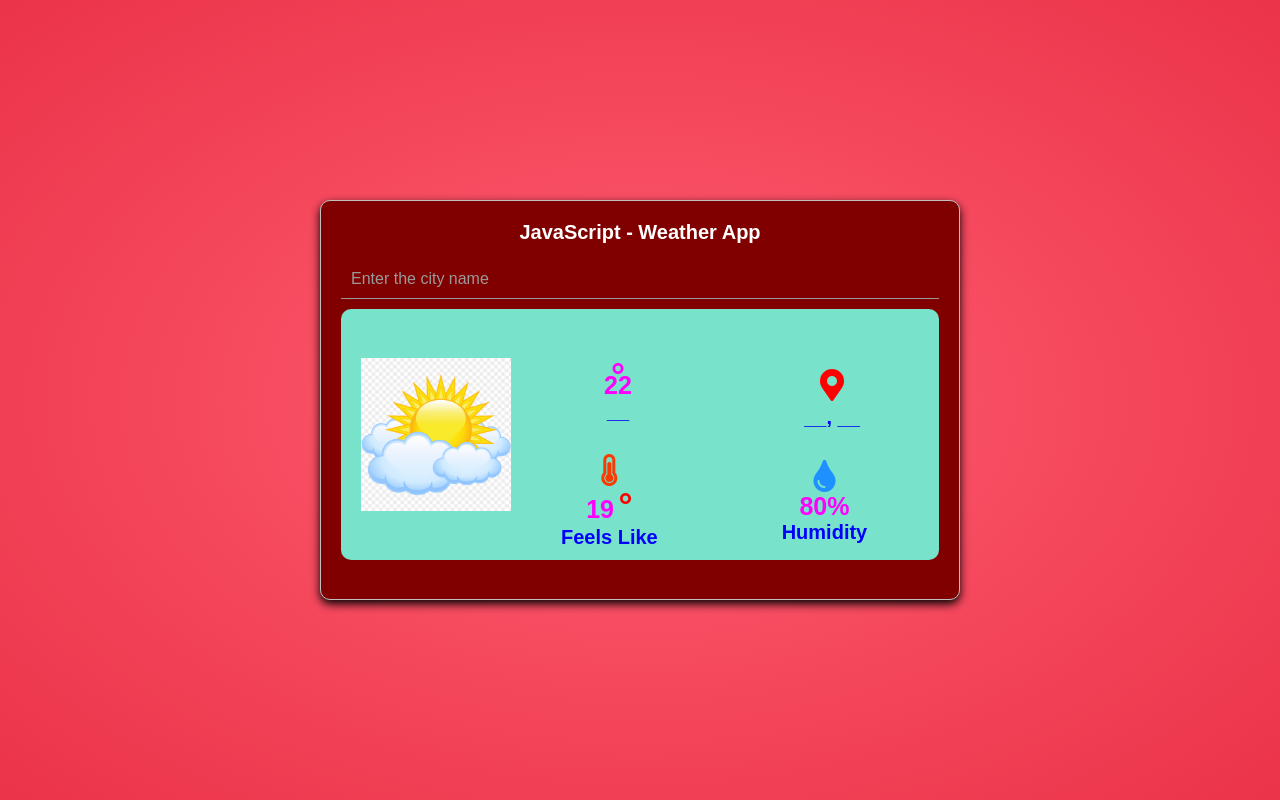
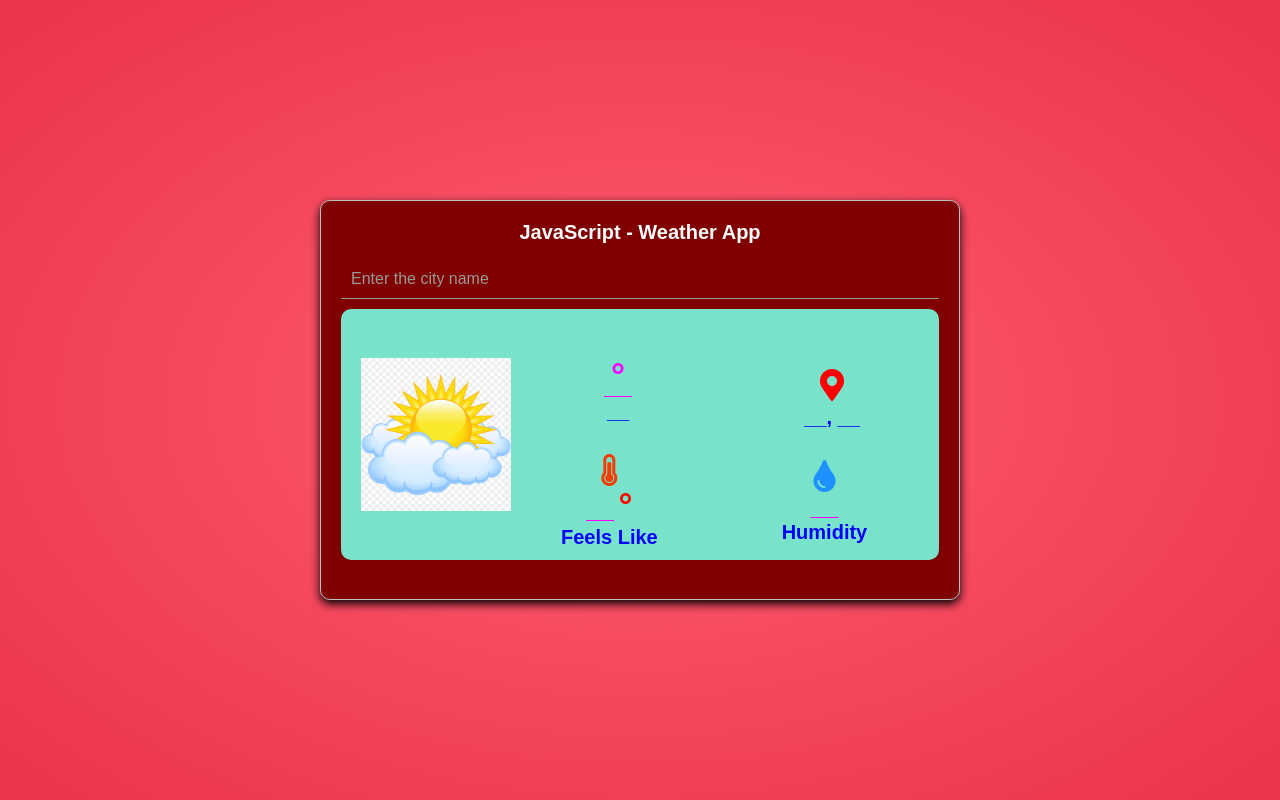
Before and after one commit to jjackson112/weather-app, a plain HTML site: page index.html in a window 1280 px wide. Drawn offline with Linux system fonts and the light colour scheme.

Commit message:
Html
more changes to degrees and humidity as examples

```diff
--- a/index.html
+++ b/index.html
@@ -23,7 +23,7 @@
             <img src="img/sun-cloud.png">
             <div class="temp">
                 <span class="deg">°</span>
-                <span class="number">22</span>
+                <span class="number">__</span>
                 <div class="weather">__</div>
             </div>
             <div class="location">
@@ -35,7 +35,7 @@
             <div class="column">
                 <i class="fas fa-thermometer-three-quarters"></i>
                 <div class="temp">
-                    <span class="number-2">19</span>
+                    <span class="number-2">__</span>
                     <span class="deg">°</span>
                 </div>
                 <p>Feels Like</p>
@@ -43,7 +43,7 @@
             <div class="column-1">
                 <i class="fas fa-tint"></i>
                 <div class="details">
-                    <span>80%</span>
+                    <span>__</span>
                     <p>Humidity</p>
                 </div>
             </div>
```
